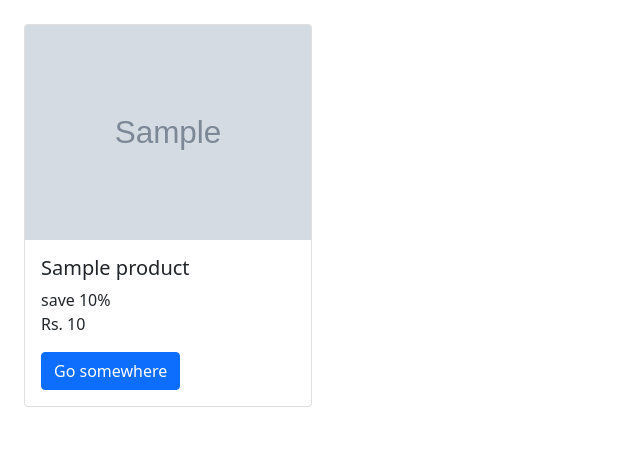
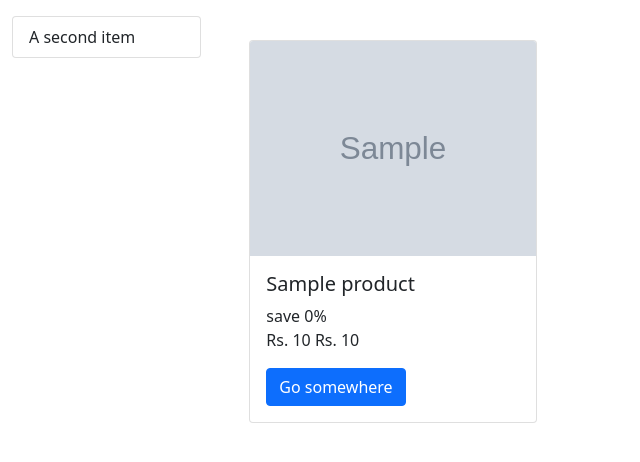
Before and after one commit to shivamsharmass/DiGi_Notes, a Django app: page / in a window 1280 px wide. Shown: the part 56-518 px from the top of the page, without its empty margins (0-640 px from the left). Run offline with Django 3.2, Linux system fonts and the light colour scheme; tables that the repository leaves empty hold one stand-in row (values such as "Sample post"); grey boxes marked "Sample" are stand-in pictures.

Commit message:
include discount feature

```diff
--- a/diginotes/store/templates/store/index.html
+++ b/diginotes/store/templates/store/index.html
@@ -1,9 +1,21 @@
 {% extends 'store/base.html' %}
-
+{% load store_tags %}
 {% block content %}
 
+<div class="container-fluid">
 <!-- <h1>index.html</h1> -->
 
+<div class="row mt-3">
+
+  <div id="categories" class="col-2">
+    <ul class="list-group">
+      <li class="list-group-item">A second item</li>
+
+    </ul>
+
+  </div>
+
+  <div id="products" class="col">
     <div class="row">
       {% for product in products %}
 
@@ -14,9 +26,10 @@
               <div class="card-body">
                 <h5 class="card-title">{{product.name}}</h5>
                 <p class="card-text">
-              save {{product.price}}%
+                    save {{product.discount}}%
                     <br>
-              Rs. {{product.price}}
+                    <span> <del></del>Rs. {{product.price}}</del></span>
+                    <span>Rs. {% sale_price product.price product.discount %}</span>
                 </p>
                 <a href="#" class="btn btn-primary">Go somewhere</a>
               </div>
@@ -26,6 +39,12 @@
       {% endfor %}
       </div>
 
+  </div>
 
 
+</div>
+
+
+</div>
+
 {% endblock %}
--- /dev/null
+++ b/diginotes/store/templatetags/__init__.py
@@ -0,0 +1 @@
+from .store_tags import sale_price
--- /dev/null
+++ b/diginotes/store/templatetags/store_tags.py
@@ -0,0 +1,8 @@
+from django import template
+from math import floor
+
+register = template.Library()
+
+@register.simple_tag()
+def sale_price(price, discount):
+    return floor(price - (price * discount * 0.01))
```
Lines whose indentation alone changed are shown as unchanged.
